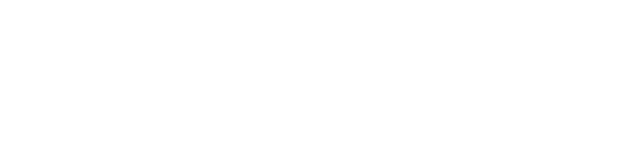
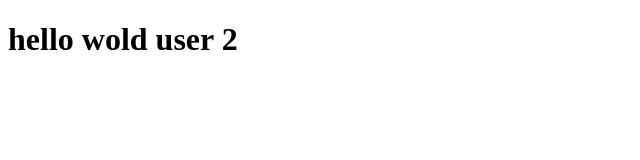
Before and after one commit to Ruswanda2020/belajar-git-remote, a plain HTML site: page index.html in a window 1280 px wide. Shown: the whole page, without its empty margins (0-640 px from the left). Drawn offline with Linux system fonts and the light colour scheme.

Commit message:
menambahkan pesan hello world di file index.html dari user 2

```diff
--- a/index.html
+++ b/index.html
@@ -6,6 +6,6 @@
     <title>Hello git</title>
 </head>
 <body>
-
+    <h1>hello wold user 2</h1>
 </body>
 </html>
```
